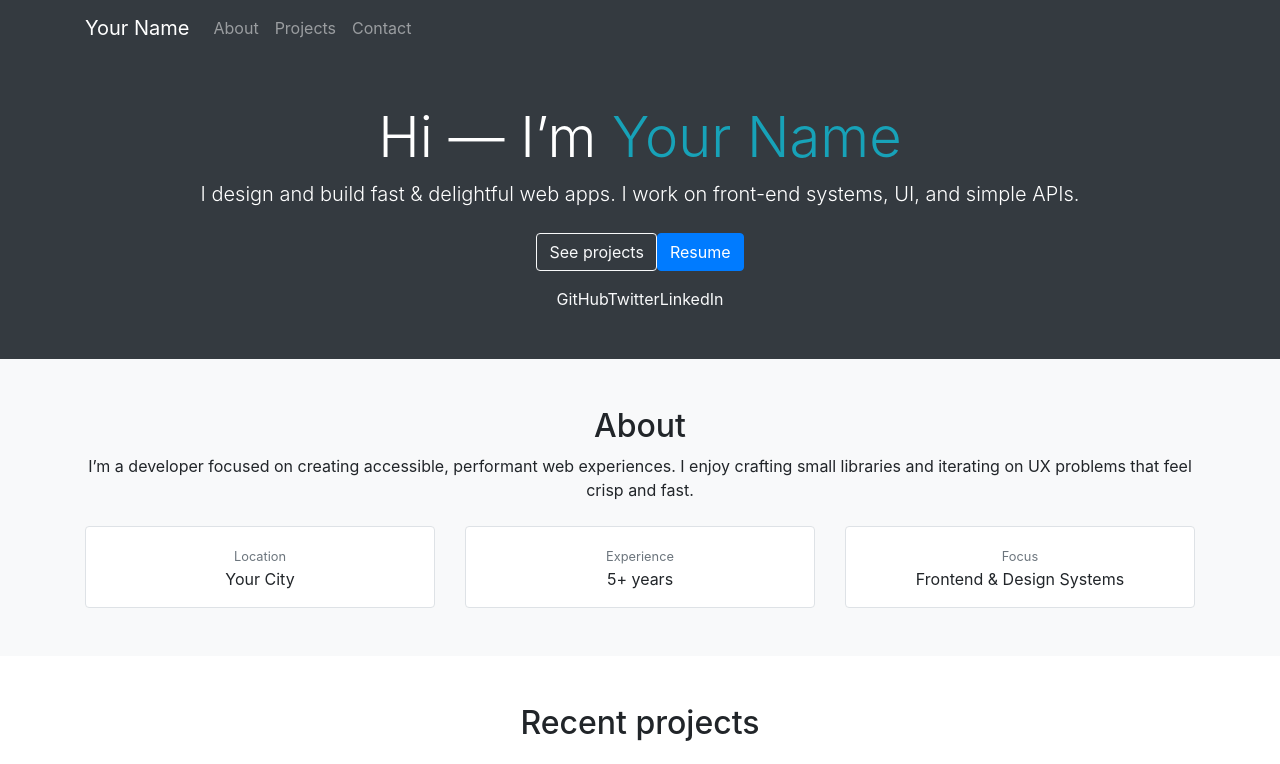
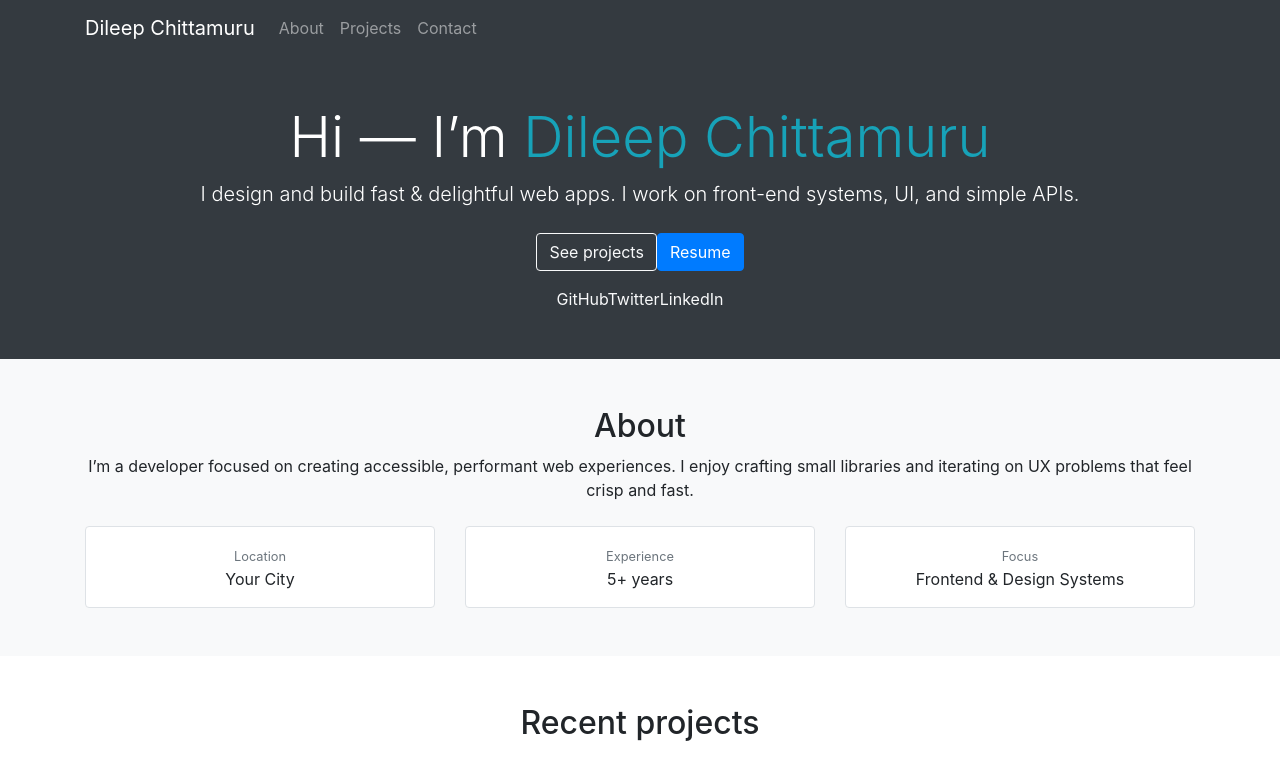
Before and after one commit to DileepChittamuru/portfolio, a React (Create React App) app: page / in a window 1280 px wide. Shown: the top 764 px of the page. Built offline with nearby package versions, Linux system fonts and the light colour scheme.

Commit message:
Update App.js

```diff
--- a/src/App.js
+++ b/src/App.js
@@ -4,7 +4,7 @@ import './App.css'
 const social = [
   { name: "GitHub", href: "https://github.com/yourname" },
   { name: "Twitter", href: "https://twitter.com/yourname" },
-  { name: "LinkedIn", href: "https://linkedin.com/in/yourname" },
+  { name: "LinkedIn", href: "https://www.linkedin.com/in/dileep-chittamuru-021128173/" },
 ];
 
 const projects = [
@@ -17,7 +17,7 @@ function Nav() {
   return (
     <nav className="navbar navbar-expand-md navbar-dark bg-dark">
       <div className="container">
-        <a className="navbar-brand" href="#">Your Name</a>
+        <a className="navbar-brand" href="#">Dileep Chittamuru</a>
         <div className="collapse navbar-collapse">
           <ul className="navbar-nav ms-auto">
             <li className="nav-item"><a className="nav-link" href="#about">About</a></li>
@@ -34,7 +34,7 @@ function Hero() {
   return (
     <section className="py-5 text-center bg-dark text-white">
       <div className="container">
-        <h1 className="display-4">Hi — I’m <span className="text-info">Your Name</span></h1>
+        <h1 className="display-4">Hi — I’m <span className="text-info">Dileep Chittamuru</span></h1>
         <p className="lead">I design and build fast & delightful web apps. I work on front-end systems, UI, and simple APIs.</p>
         <div className="mt-4">
           <a href="#projects" className="btn btn-outline-light me-2">See projects</a>
```
